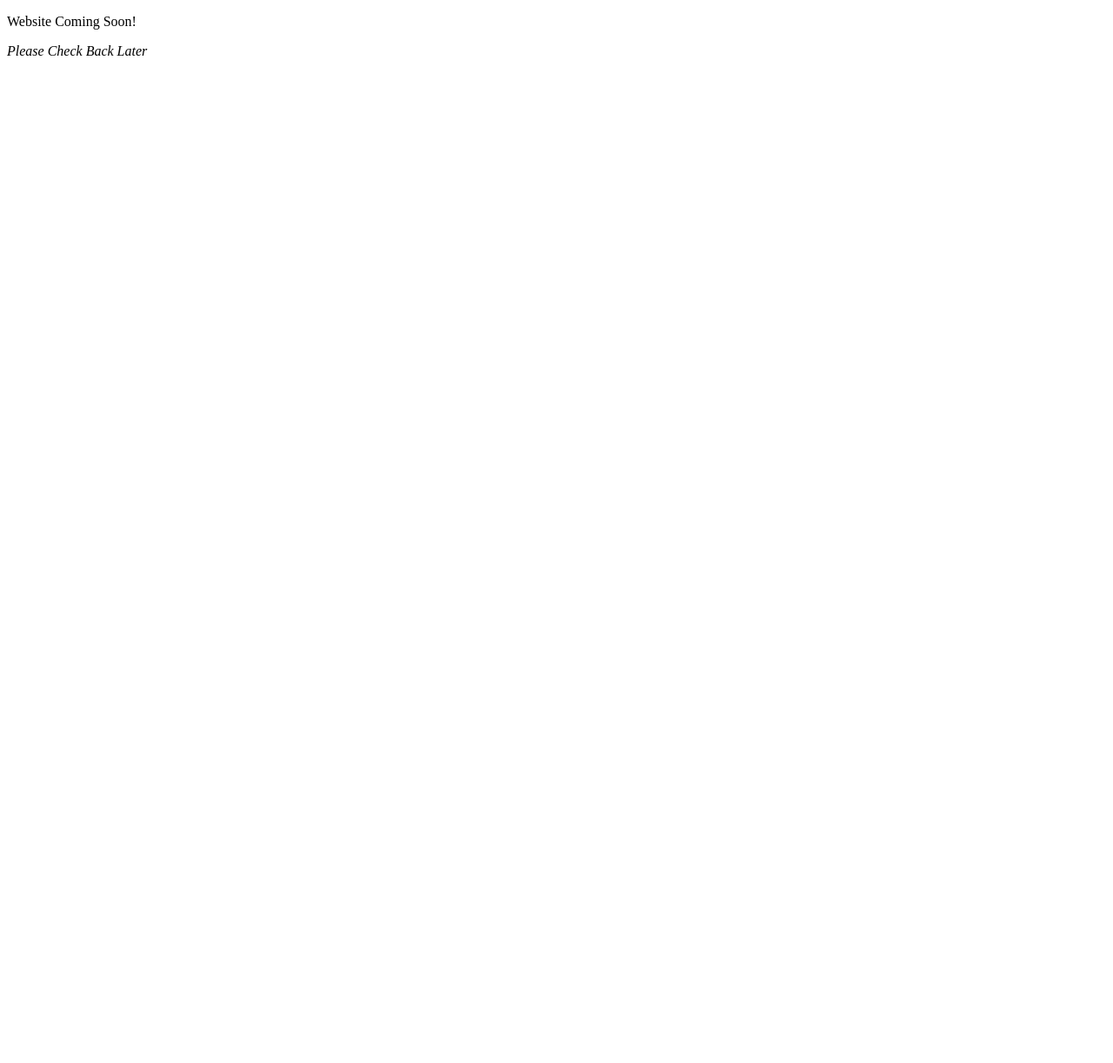
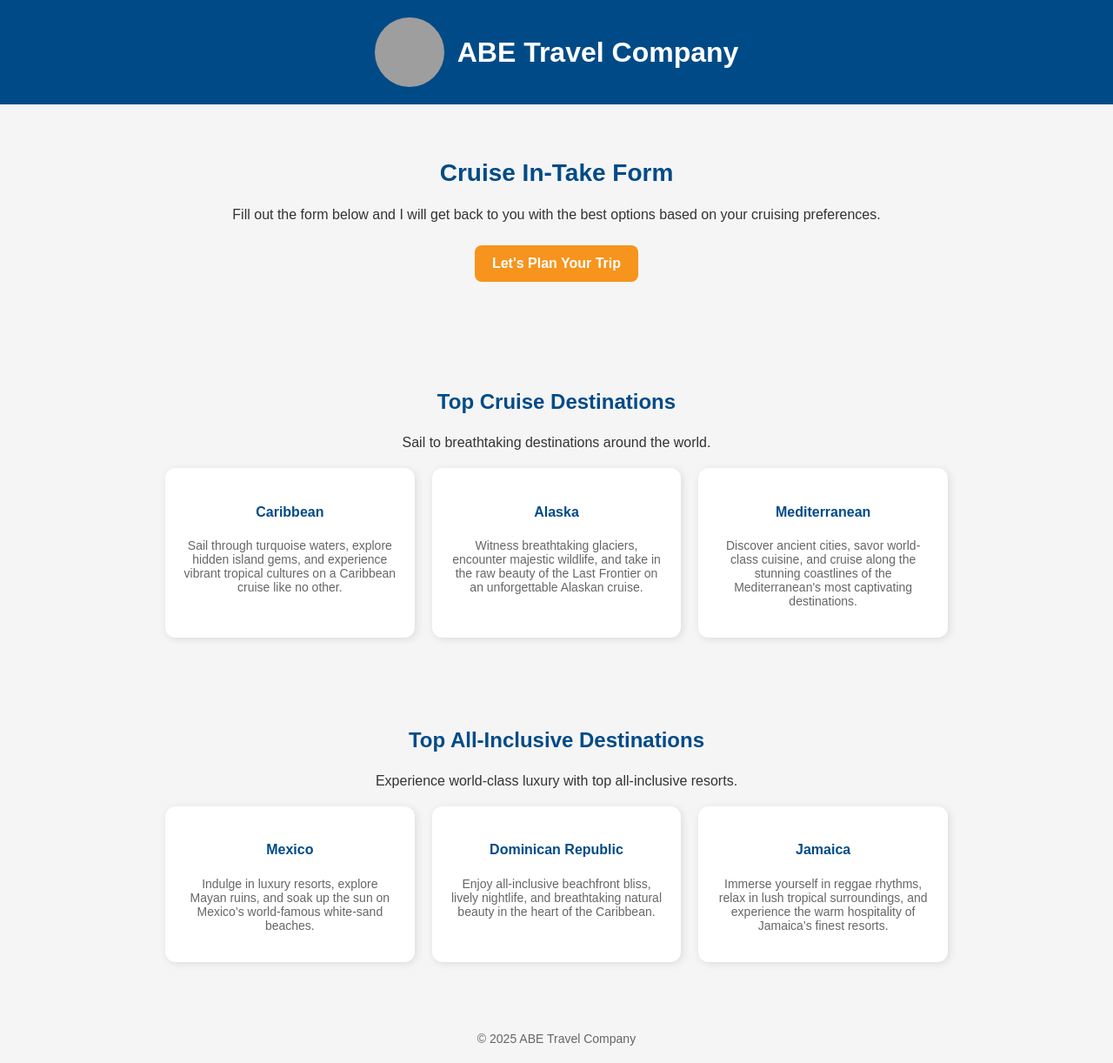
Before and after one commit to abetravelcompany/abetravelcompany.github.io, a plain HTML site: page index.html in a window 1280 px wide. Shown: the whole page at 87% size. Before the commit the page ends 800 px from the top, so only its background shows below. Drawn offline with Linux system fonts and the light colour scheme; grey boxes are pictures that could not be loaded.

Commit message:
Update index.html

```diff
--- a/index.html
+++ b/index.html
@@ -1,18 +1,71 @@
 <!DOCTYPE html>
-<html>
-<link rel="stylesheet" type="text/css" href="main.css">
-<link href="https://fonts.googleapis.com/css?family=Roboto:400,400i" rel="stylesheet">
-<meta name="viewport" content="width=device-width, initial-scale=1">
-  <head>
-    <title>Website Coming Soon!</title>
-  </head>
+<html lang="en">
+<head>
+    <meta charset="UTF-8">
+    <meta name="viewport" content="width=device-width, initial-scale=1.0">
+    <title>ABE Travel Company</title>
+    <link rel="stylesheet" href="styles.css">
+</head>
+<body>
 
-  <body>
-    <div class="viewport">
-      <div class="text-box">
-        <p class="title">Website Coming Soon!</p>
-        <p class="subtitle"><i>Please Check Back Later</i></p>
-      </div>
-    </div>
-  </body>
+    <!-- Header with Logo -->
+    <header class="header">
+        <img src="https://i.ibb.co/Nn1rZPLh/logo2.jpg" alt="ABE Travel Company Logo" class="logo">
+        <h1>ABE Travel Company</h1>
+    </header>
+
+    <!-- Hero Section -->
+    <section class="hero">
+        <h2>Cruise In-Take Form</h2>
+        <p>Fill out the form below and I will get back to you with the best options based on your cruising preferences.</p>
+        <a href="https://docs.google.com/forms/d/e/1FAIpQLSfHcrQodBqrN_V7ztOj2PbVb-Wo43g1oNdXieY5KGgJPKosYQ/viewform?usp=header"
+           target="_blank" class="cta-button">Let's Plan Your Trip</a>
+    </section>
+
+    <!-- Top Cruise Destinations Section -->
+    <section class="destination-section">
+        <h3>Top Cruise Destinations</h3>
+        <p>Sail to breathtaking destinations around the world.</p>
+        <div class="destination-grid">
+            <div class="destination">
+                <h4><a href="https://travel.usnews.com/cruises/best-cruise-lines-in-the-caribbean/" target="_blank">Caribbean</a></h4>
+                <p>Sail through turquoise waters, explore hidden island gems, and experience vibrant tropical cultures on a Caribbean cruise like no other.</p>
+            </div>
+            <div class="destination">
+                <h4><a href="https://travel.usnews.com/features/the-top-alaska-cruise-lines" target="_blank">Alaska</a></h4>
+                <p>Witness breathtaking glaciers, encounter majestic wildlife, and take in the raw beauty of the Last Frontier on an unforgettable Alaskan cruise.</p>
+            </div>
+            <div class="destination">
+                <h4><a href="https://travel.usnews.com/cruises/best-cruise-lines-in-the-mediterranean/" target="_blank">Mediterranean</a></h4>
+                <p>Discover ancient cities, savor world-class cuisine, and cruise along the stunning coastlines of the Mediterranean's most captivating destinations.</p>
+            </div>
+        </div>
+    </section>
+
+    <!-- Top All-Inclusive Destinations Section -->
+    <section class="destination-section">
+        <h3>Top All-Inclusive Destinations</h3>
+        <p>Experience world-class luxury with top all-inclusive resorts.</p>
+        <div class="destination-grid">
+            <div class="destination">
+                <h4><a href="https://travel.usnews.com/hotels/best-all-inclusive-resorts-in-mexico/" target="_blank">Mexico</a></h4>
+                <p>Indulge in luxury resorts, explore Mayan ruins, and soak up the sun on Mexico’s world-famous white-sand beaches.</p>
+            </div>
+            <div class="destination">
+                <h4><a href="https://travel.usnews.com/hotels/best-all-inclusive-resorts-in-punta_cana_dominican_republic/" target="_blank">Dominican Republic</a></h4>
+                <p>Enjoy all-inclusive beachfront bliss, lively nightlife, and breathtaking natural beauty in the heart of the Caribbean.</p>
+            </div>
+            <div class="destination">
+                <h4><a href="https://travel.usnews.com/hotels/best-all-inclusive-resorts-in-jamaica/" target="_blank">Jamaica</a></h4>
+                <p>Immerse yourself in reggae rhythms, relax in lush tropical surroundings, and experience the warm hospitality of Jamaica’s finest resorts.</p>
+            </div>
+        </div>
+    </section>
+
+    <!-- Footer -->
+    <footer class="footer">
+        &copy; <script>document.write(new Date().getFullYear())</script> ABE Travel Company
+    </footer>
+
+</body>
 </html>
```
